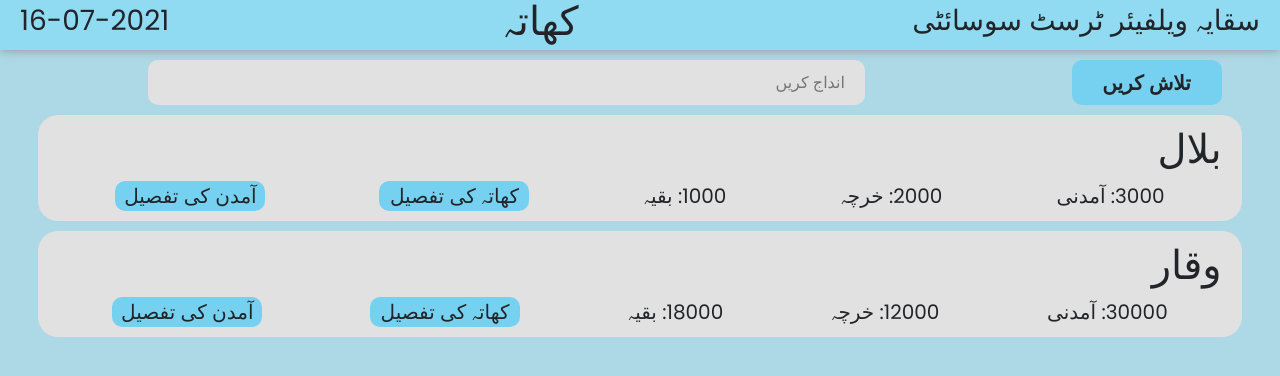
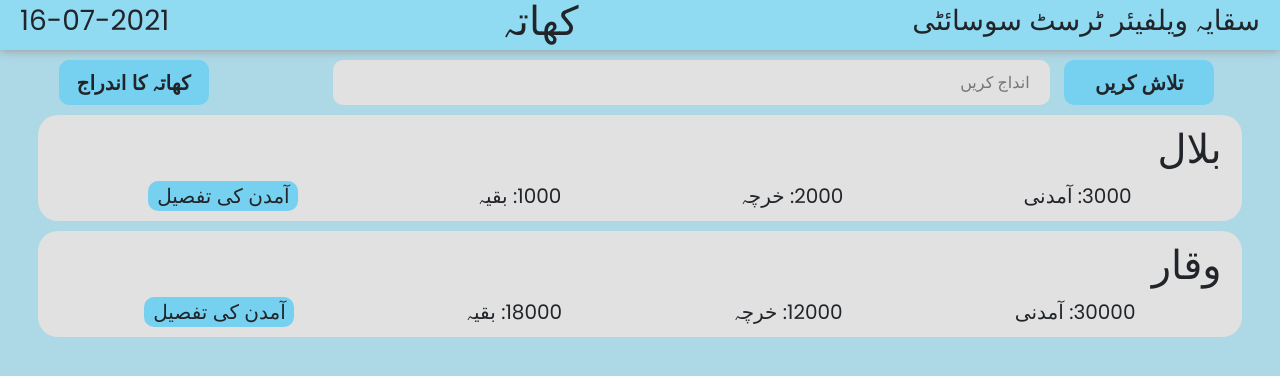
Before and after one commit to khalid129/Saqaya_Welfare, a React (Create React App) app: page /account in a window 1280 px wide. Shown: the top 376 px of the page. Built offline with nearby package versions, Linux system fonts and the light colour scheme.

Commit message:
Amadan ki tafseel button and Account create button

```diff
--- a/src/components/Account.jsx
+++ b/src/components/Account.jsx
@@ -8,13 +8,15 @@ const Account = () => {
     <div className="main_div">
       <Header name="کھاتہ" />
       <div className="input_box">
+        <div className="button">کھاتہ کا اندراج</div>
         <div className="search_box">
           <input type="text" placeholder="انداج کریں" />
+          <div className="button">تلاش کریں</div>
         </div>
-        <div className="button">تلاش کریں</div>
+
       </div>
-      <Accountinfo name="بلال" balance = "1000" expense="2000" income="3000" form="کھاتہ کی تفصیل" accountDetail="آمدن کی تفصیل"/>
-      <Accountinfo name="وقار" balance = "18000" expense="12000" income="30000" form="کھاتہ کی تفصیل" accountDetail="آمدن کی تفصیل"/>
+      <Accountinfo name="بلال" balance = "1000" expense="2000" income="3000" accountDetail="آمدن کی تفصیل"/>
+      <Accountinfo name="وقار" balance = "18000" expense="12000" income="30000" accountDetail="آمدن کی تفصیل"/>
     </div>
   );
 };
--- a/src/components/Accountinfo.jsx
+++ b/src/components/Accountinfo.jsx
@@ -10,7 +10,6 @@ const Accountinfo = (props) => {
       </div>
       <div className="account_ledger">
         <div className="button accoutDetail">{props.accountDetail}</div>
-        <div className="button">{props.form}</div>
         <div className="balance">
           <label htmlFor="balance">بقیہ : </label>
           <span id="balance">{props.balance}</span>
--- a/src/components/Home.js
+++ b/src/components/Home.js
@@ -1,5 +1,6 @@
 import React from "react";
 import '../css/home.css';
+import '../css/masjid.css';
 import Header from './Header';
 import { Card, CardImg, CardText, CardTitle, CardBody } from "reactstrap";
 import { FadeTransform } from "react-animation-components";
@@ -41,6 +42,8 @@ function RenderCard(props) {
 
 export default function Home() {
   return (
+    <div className="main_div">
+    <Header />
     <div className="container main_div">
       <div className="row flex-direction-row align-items-center justify-content-center">
         <div className="col-12 col-md-6 col-lg-3 m-4">
@@ -74,5 +77,6 @@ export default function Home() {
         </div>
       </div>
     </div>
+    </div>
   );
 }
```
